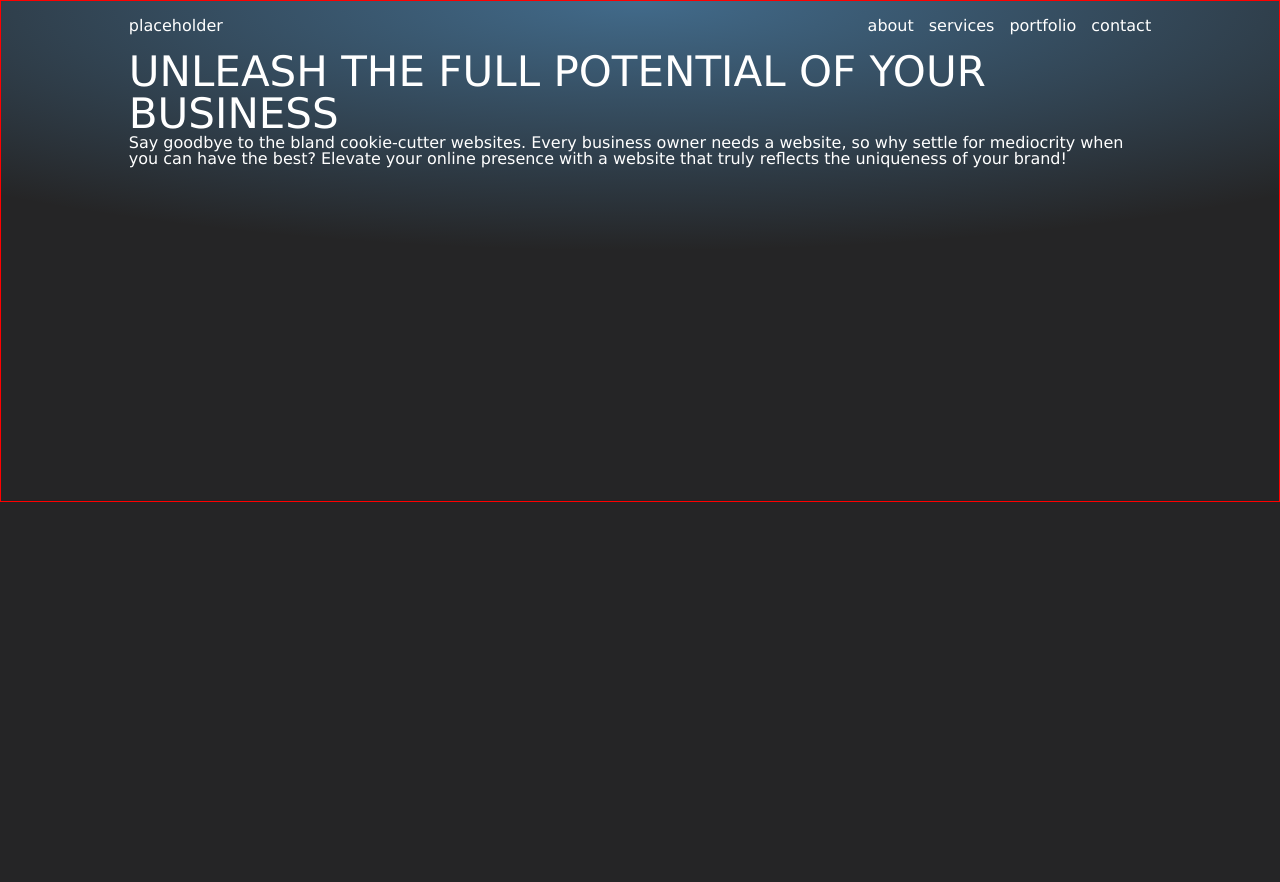
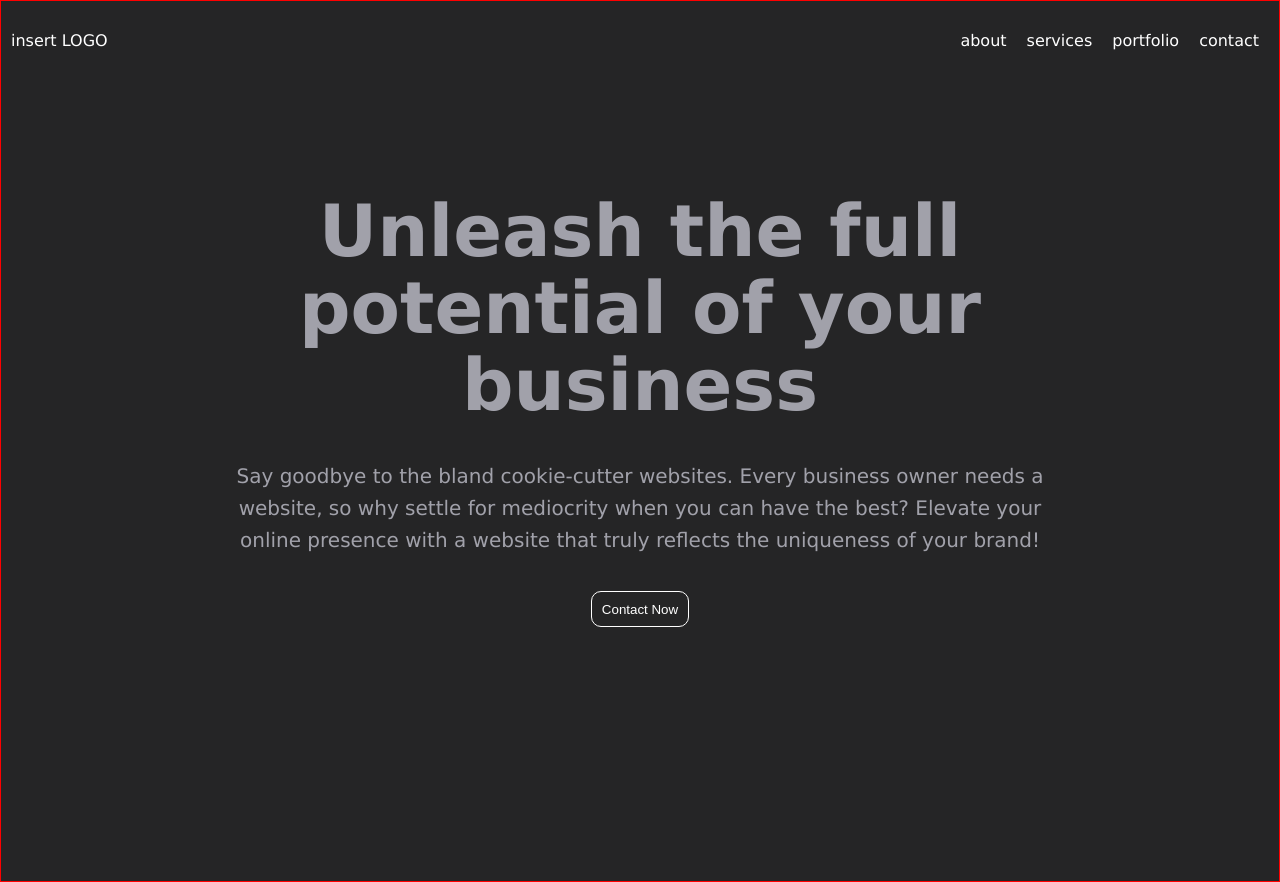
Before and after one commit to B-Henslee/module-3, a plain HTML site: page index.html in a window 1280 px wide. Before the commit the page ends 800 px from the top, so only its background shows below. Drawn offline with Linux system fonts and the light colour scheme.

Commit message:
Create layout for header

```diff
--- a/index.css
+++ b/index.css
@@ -1,24 +1,22 @@
 body {
     background-color: #252526;
-}
-.header-wrapper{
-    background-image: radial-gradient(80% 50% at 50% 0%, rgba(94, 176, 239, .5), hsla(0, 0%, 100%, 0));
-    color:white;
-    font-family: 'Lucida Sans', 'Lucida Sans Regular', 'Lucida Grande', 'Lucida Sans Unicode', Geneva, Verdana, sans-serif;
-    min-height: 500px;
-    border: 1px solid red;
 }
 header{
   display: flex;
   flex-direction: column;
-  max-width: 80%;
+  max-width: 80rem;
+  min-height: 55rem;
   margin-inline: auto;
+  color: rgb(161 161 170);
+  font-family: 'Lucida Sans', 'Lucida Sans Regular', 'Lucida Grande', 'Lucida Sans Unicode', Geneva, Verdana, sans-serif;
+  border: 1px solid red;
 }
 nav, a{
     display: flex;
     justify-content: space-between;
     align-items: center;
-    min-height: 50px;
+    min-height: 5rem;
+    padding: 0 .625rem;
     text-decoration: none;
     color: white;
 }
@@ -27,8 +25,30 @@ a:hover{
 }
 .nav-links{
     display: flex;
-    gap: 15px;
 }
-h1{
-    font-size: 42px;
+.header-content{
+    color: rgb(161 161 170);
+    text-align: center;
+    max-width: 55rem;
+    margin-inline: auto;
+    margin-top: 7rem;
 }
+.header-content > h1{
+    font-size: 4.5rem;
+    line-height: 1.07;
+    font-weight: 700;
+}
+.header-content > p{
+    font-size: 1.25rem;
+    line-height: 2rem;
+    padding: 1.25rem 20px 0px 20px;
+    margin-top: 1rem;
+}
+.header-button{
+    background-color: transparent;
+    border: solid white 1px;
+    border-radius: 10px;
+    padding: .6rem;
+    color: white;
+    margin-top: 2.2rem;
+}
--- a/index.html
+++ b/index.html
@@ -8,10 +8,9 @@
     <link rel="stylesheet" href="index.css">
 </head>
 <body>
-    <div class="header-wrapper">
     <header>
         <nav>
-                placeholder
+            insert LOGO <!-- with clickable link to go to home page -->
             <ul class="nav-links">
                 <li><a href="#">about</a></li>
                 <li><a href="#">services</a></li>
@@ -19,9 +18,11 @@
                 <li><a href="#">contact</a></li>
             </ul>
         </nav>
-            <h1>UNLEASH THE FULL POTENTIAL OF YOUR BUSINESS</h1>
+        <div class="header-content">
+            <h1>Unleash the full potential of your business</h1>
             <p>Say goodbye to the bland cookie-cutter websites. Every business owner needs a website, so why settle for mediocrity when you can have the best? Elevate your online presence with a website that truly reflects the uniqueness of your brand!</p>
+            <button class="header-button">Contact Now</button>
+        </div>
     </header>
-    </div>
 </body>
 </html>
```
Lines whose indentation alone changed are shown as unchanged.
